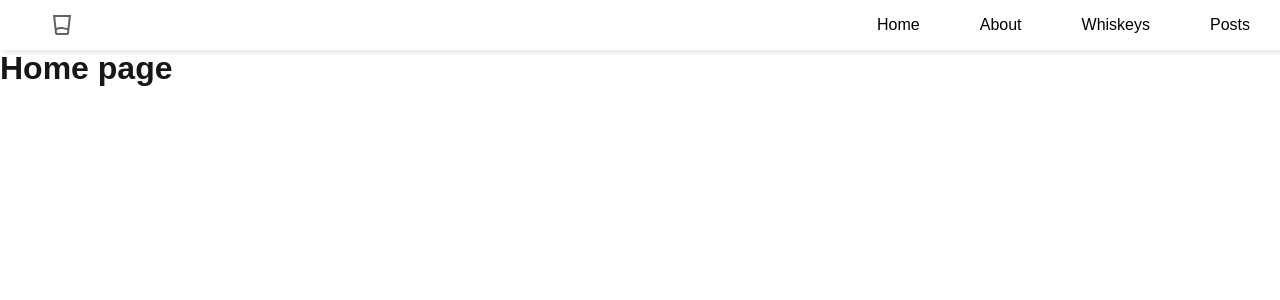
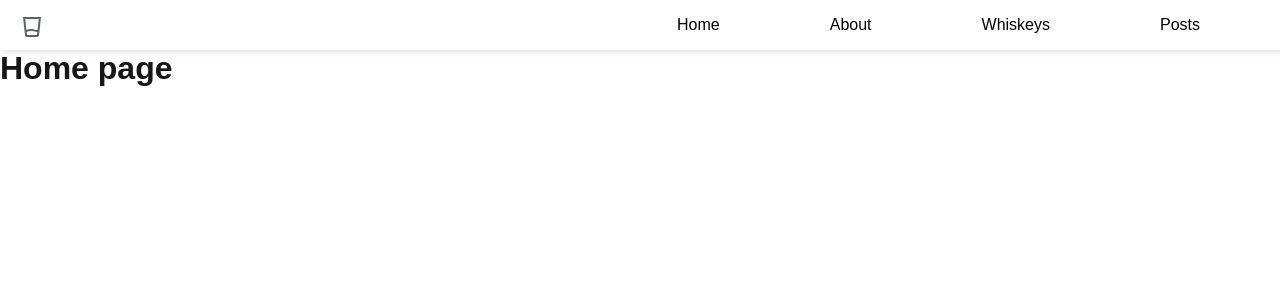
Before and after one commit to heppaat/firstNextJs, a Next.js app in the folder frontend/: page / in a window 1280 px wide. Shown: the top 300 px of the page. Built offline with nearby package versions, Linux system fonts and the light colour scheme.

Commit message:
navbar states ok

```diff
--- a/frontend/src/components/Navbar.module.css
+++ b/frontend/src/components/Navbar.module.css
@@ -7,12 +7,17 @@
   width: 100%;
   list-style: none;
   display: flex;
+  gap: 50px;
   justify-content: flex-end;
   align-items: center;
 }
 
 .nav li {
   height: 50px;
+}
+
+.logo {
+  padding-top: 15px;
 }
 
 .nav a {
@@ -50,10 +55,10 @@
   position: fixed;
   top: 0;
   right: 0;
-  height: 100vh;
+  height: 50vh;
   width: 300px;
   z-index: 1;
-  background-color: rgb(221, 132, 206);
+  background-color: rgb(247, 246, 242);
   box-shadow: 3px 3px 5px rgba(0, 0, 0, 0.1);
   display: flex;
   flex-direction: column;
--- a/frontend/src/components/Navbar.tsx
+++ b/frontend/src/components/Navbar.tsx
@@ -4,7 +4,7 @@ import Logo from "./icons/Logo";
 import classes from "./Navbar.module.css";
 import Hamburger from "./icons/Hamburger";
 import Close from "./icons/Close";
-import { useState } from "react";
+import { useEffect, useState } from "react";
 
 export default function Navbar() {
   const [sidebar, setSidebar] = useState<boolean>(false);
@@ -12,6 +12,20 @@ export default function Navbar() {
   const toggleSidebar = () => {
     setSidebar((prev) => !prev);
   };
+
+  useEffect(() => {
+    const handleResize = () => {
+      if (window.innerWidth > 800 && sidebar) {
+        setSidebar(false);
+      }
+    };
+
+    window.addEventListener("resize", handleResize);
+
+    return () => {
+      window.removeEventListener("resize", handleResize);
+    };
+  }, [sidebar]);
 
   const navBar = sidebar ? (
     <nav className={classes.sidebar}>
@@ -37,9 +51,9 @@ export default function Navbar() {
     <nav className={classes.nav}>
       <ul>
         <li>
-          <Link href="/">
+          <div className={classes.logo}>
             <Logo />
-          </Link>
+          </div>
         </li>
         <li>
           <Link href="/">Home</Link>
```
